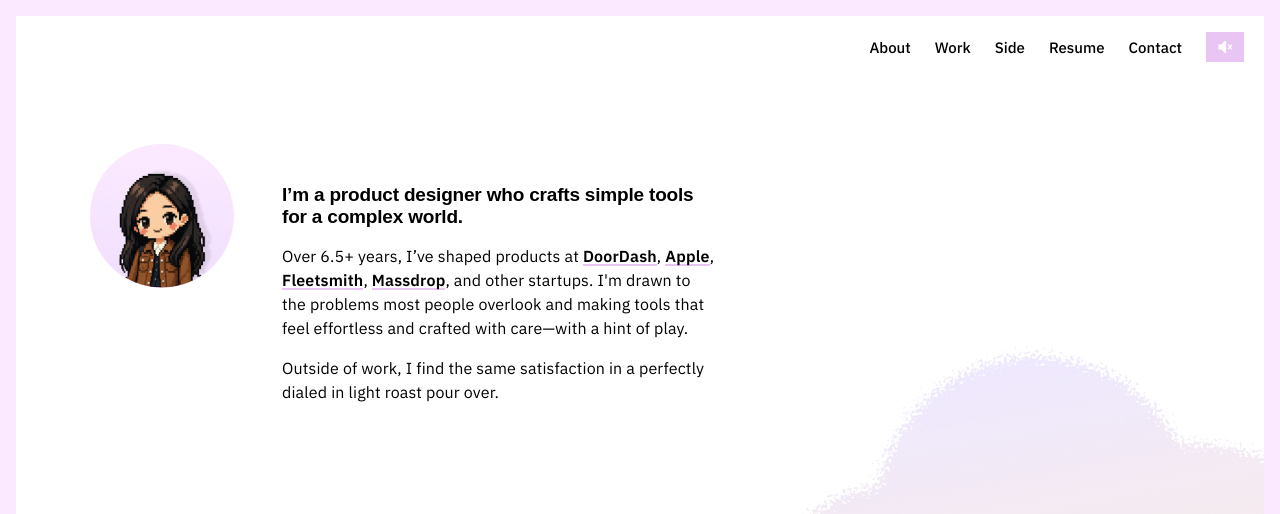
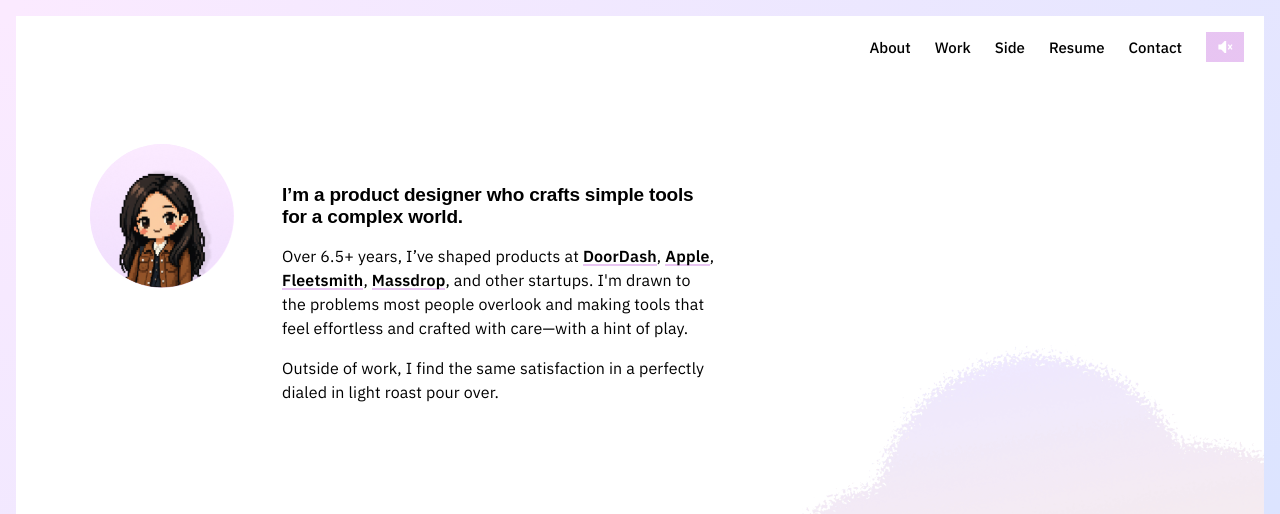
Before and after one commit to rainbowcow02/portfolio-digitalcloud, a website with bundled scripts: page index.html in a window 1280 px wide. Shown: the top 514 px of the page. Built offline with nearby package versions, Linux system fonts and the light colour scheme; a web font is replaced by a local one.

Commit message:
fix viewport border and sticky header
Co-authored-by: Cursor <cursoragent@cursor.com>

```diff
--- a/css/sections/hero.css
+++ b/css/sections/hero.css
@@ -10,10 +10,13 @@
 }
 
 .hero__border {
-  position: absolute;
+  position: fixed;
   inset: 0;
-  z-index: 4;
+  z-index: 90;
+  height: 100vh;
+  height: 100dvh;
   border: var(--page-border-width) solid var(--color-page-border);
+  border-image: var(--gradient-page-border) 1;
   pointer-events: none;
 }
 
--- a/css/sections/nav.css
+++ b/css/sections/nav.css
@@ -1,7 +1,7 @@
 /* ——— Site header / nav ——— */
 
 .site-header {
-  position: absolute;
+  position: fixed;
   top: 0;
   left: 0;
   right: 0;
@@ -19,7 +19,6 @@
 }
 
 .site-header.is-sticky {
-  position: fixed;
   background-color: rgba(255, 255, 255, 0.88);
   backdrop-filter: blur(12px);
   -webkit-backdrop-filter: blur(12px);
--- a/css/tokens.css
+++ b/css/tokens.css
@@ -30,6 +30,11 @@
   --color-link-underline: var(--lilac);
   --color-focus-ring: var(--lilac);
   --color-page-border: var(--mauve);
+  --gradient-page-border: linear-gradient(
+    135deg,
+    var(--mauve) 0%,
+    var(--periwinkle) 100%
+  );
   --color-sound-bg: var(--sound-bg);
   --color-sound-tint: var(--sound-tint);
   --color-nav-overlay: var(--snow);
--- a/index.html
+++ b/index.html
@@ -113,10 +113,10 @@
       </nav>
     </div>
 
+    <div class="hero__border" aria-hidden="true"></div>
+
     <main>
       <section class="hero" id="about" aria-label="Introduction">
-        <div class="hero__border" aria-hidden="true"></div>
-
         <img
           class="flower-decor flower-decor--header"
           src="assets/flower-header.png"
```
